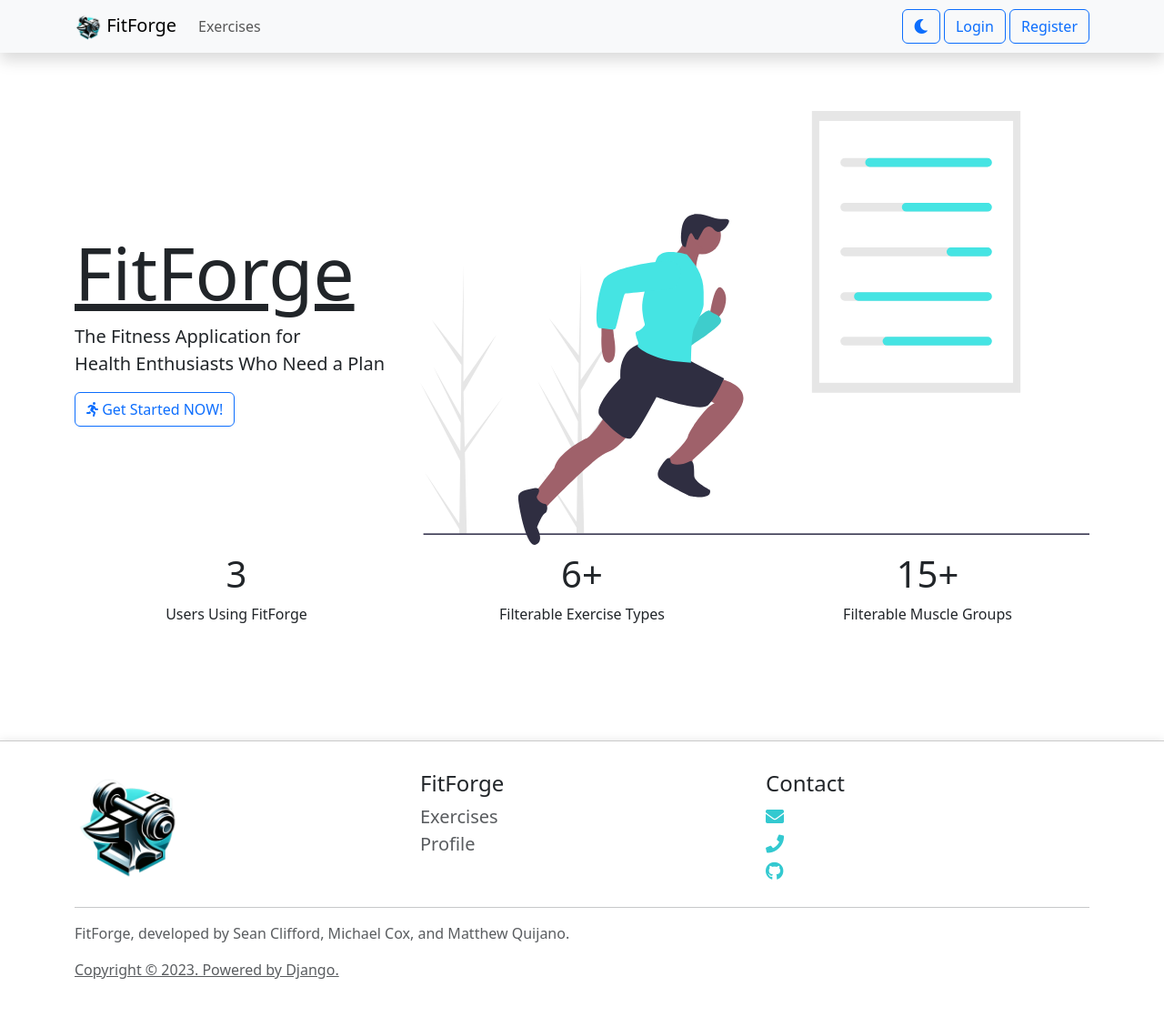
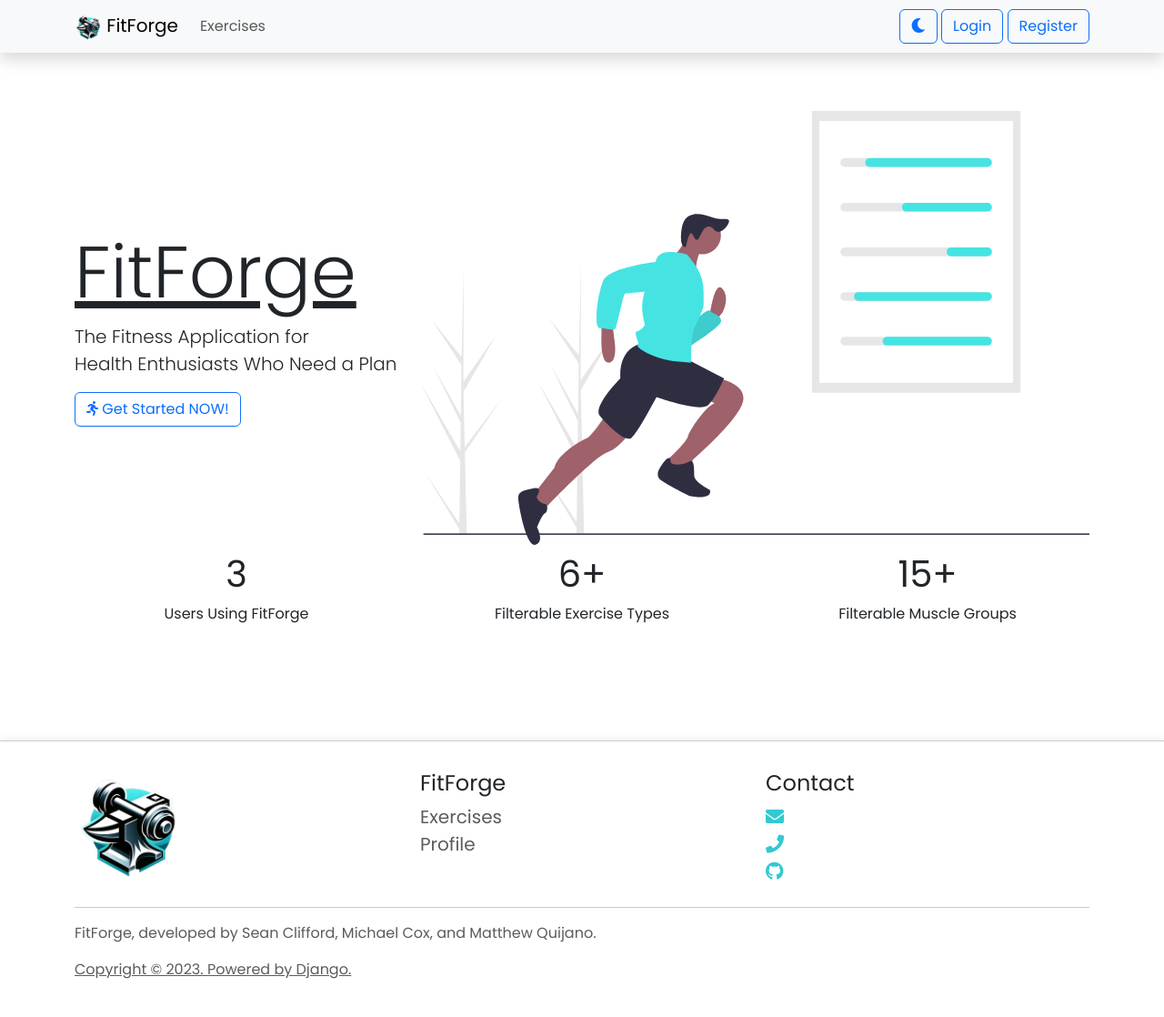
Before and after one commit to mq022002/FitForge, a Django app: page / in a window 1280 px wide. Shown: the whole page at 91% size. Run offline with Django 4.2, Linux system fonts and the light colour scheme; data comes from the database, SQL or seed files in the repository.

Commit message:
changed font to Poppins

```diff
--- a/static/css/base.css
+++ b/static/css/base.css
@@ -14,3 +14,8 @@
 .icon-color{
     color: rgb(51, 201, 208);
 }
+
+
+* {
+    font-family: 'Poppins', sans-serif;
+}
--- a/templates/base.html
+++ b/templates/base.html
@@ -8,6 +8,9 @@
     <meta name="viewport" content="width=device-width, initial-scale=1" />
     <link href='https://cdnjs.cloudflare.com/ajax/libs/font-awesome/5.15.4/css/all.min.css' rel='stylesheet' type='text/css'>
     <link href="https://cdn.jsdelivr.net/npm/bootstrap@5.3.2/dist/css/bootstrap.min.css" rel="stylesheet" integrity="sha384-T3c6CoIi6uLrA9TneNEoa7RxnatzjcDSCmG1MXxSR1GAsXEV/Dwwykc2MPK8M2HN" crossorigin="anonymous" />
+    <link rel="preconnect" href="https://fonts.googleapis.com">
+    <link rel="preconnect" href="https://fonts.gstatic.com" crossorigin>
+    <link href="https://fonts.googleapis.com/css2?family=Poppins:wght@300;400&display=swap" rel="stylesheet">
     <script src="https://code.jquery.com/jquery-3.7.1.min.js" integrity="sha256-/JqT3SQfawRcv/BIHPThkBvs0OEvtFFmqPF/lYI/Cxo=" crossorigin="anonymous"></script>
     {% load static %}
     <link rel="shortcut icon" type="image/png" href="{% static 'images/favicon.ico' %}" >
```
